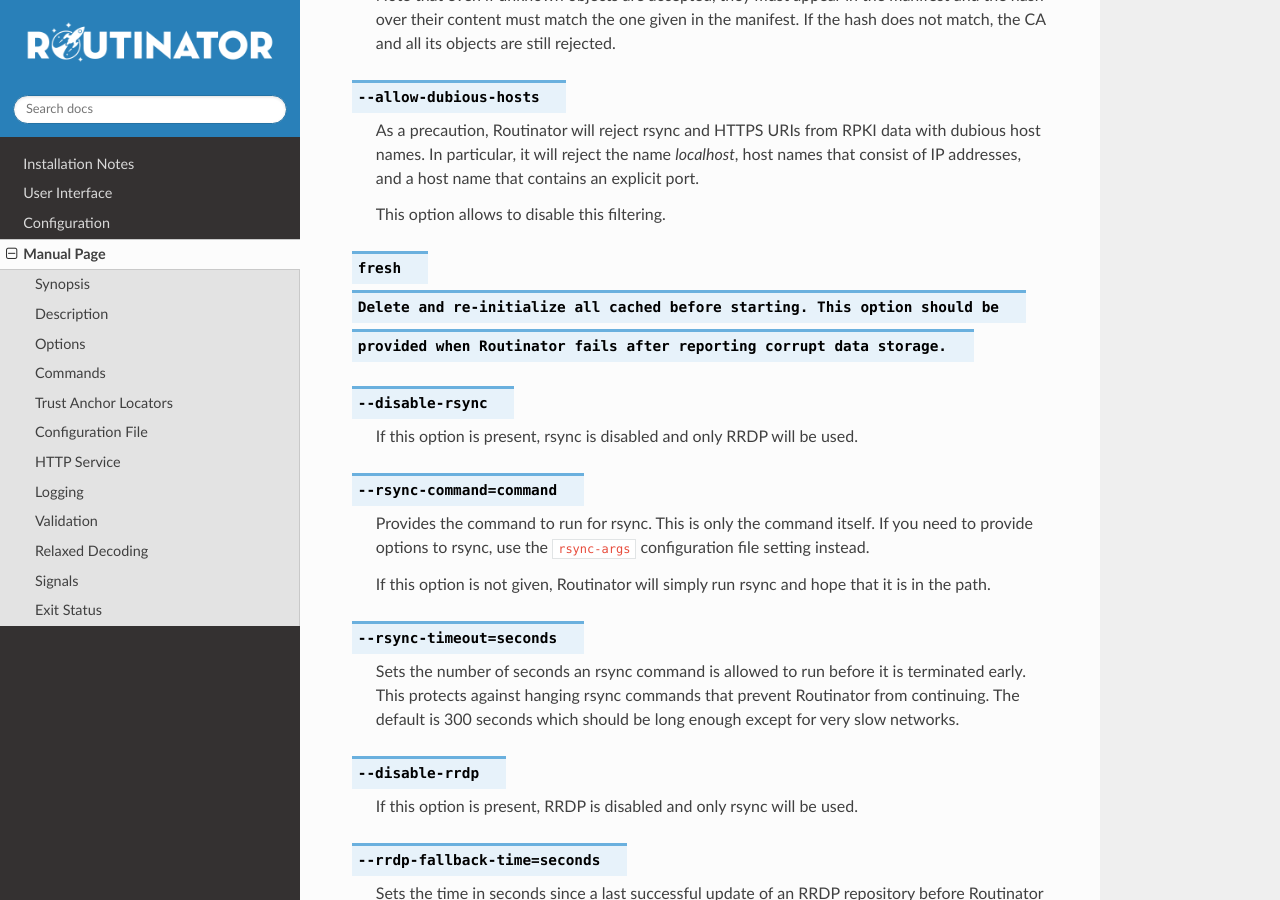
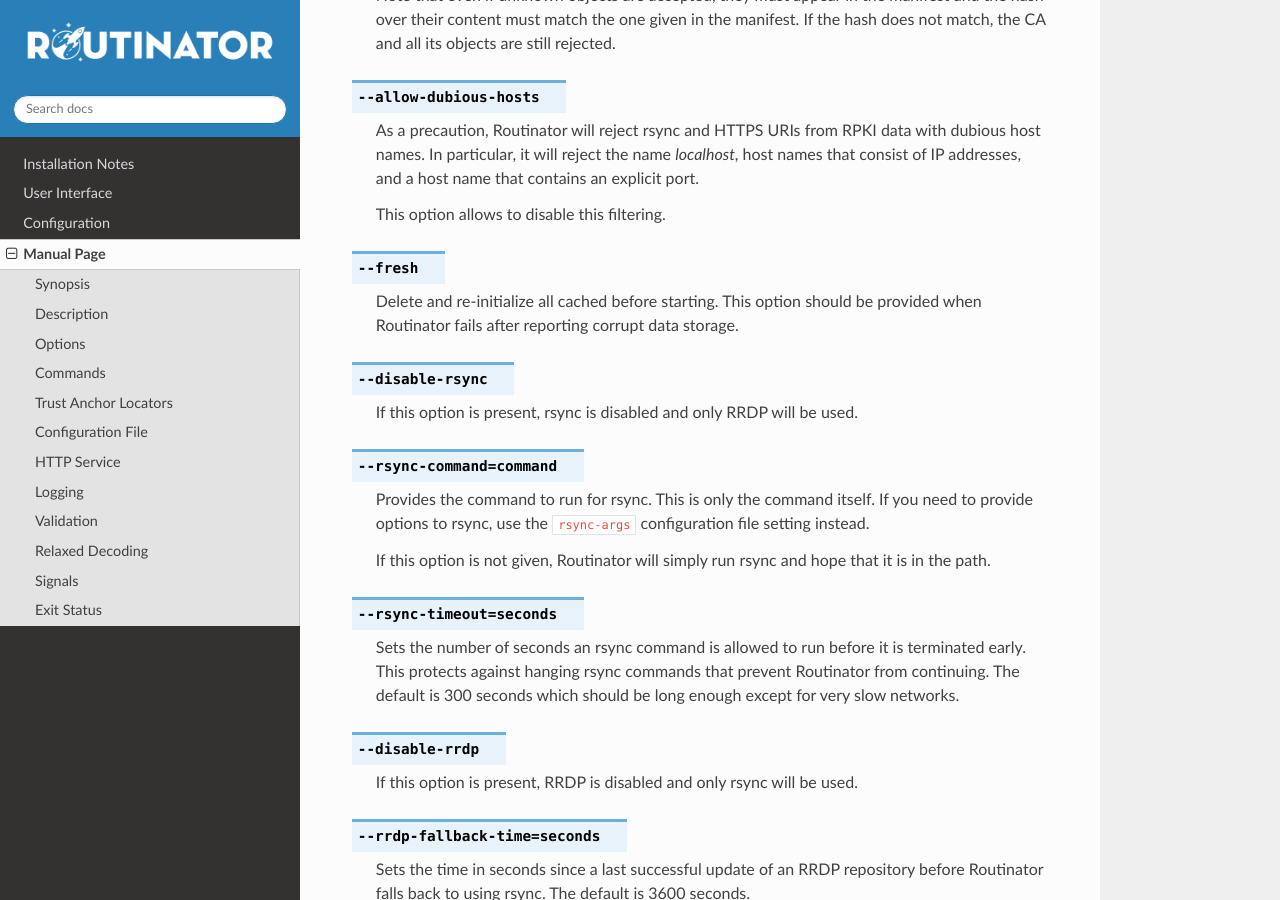
Before and after one commit to NLnetLabs/routinator, a Sphinx documentation site: the page built from source/manual-page.rst, in a window 1280 px wide and 900 px high, scrolled down 3383 px. Built offline with Sphinx 7.4.7 and the Read the Docs theme 2.0.0, drawn with Linux system fonts in a browser that asks for light colours; pages that are not in the unit, such as notebooks, are missing from menus.

```diff
--- a/source/manual-page.rst
+++ b/source/manual-page.rst
@@ -233,7 +233,8 @@ The available options are:
 
       This option allows to disable this filtering.
 
-.. option:: fresh
+.. option:: --fresh
+
       Delete and re-initialize all cached before starting. This option should be
       provided when Routinator fails after reporting corrupt data storage.
 
```
